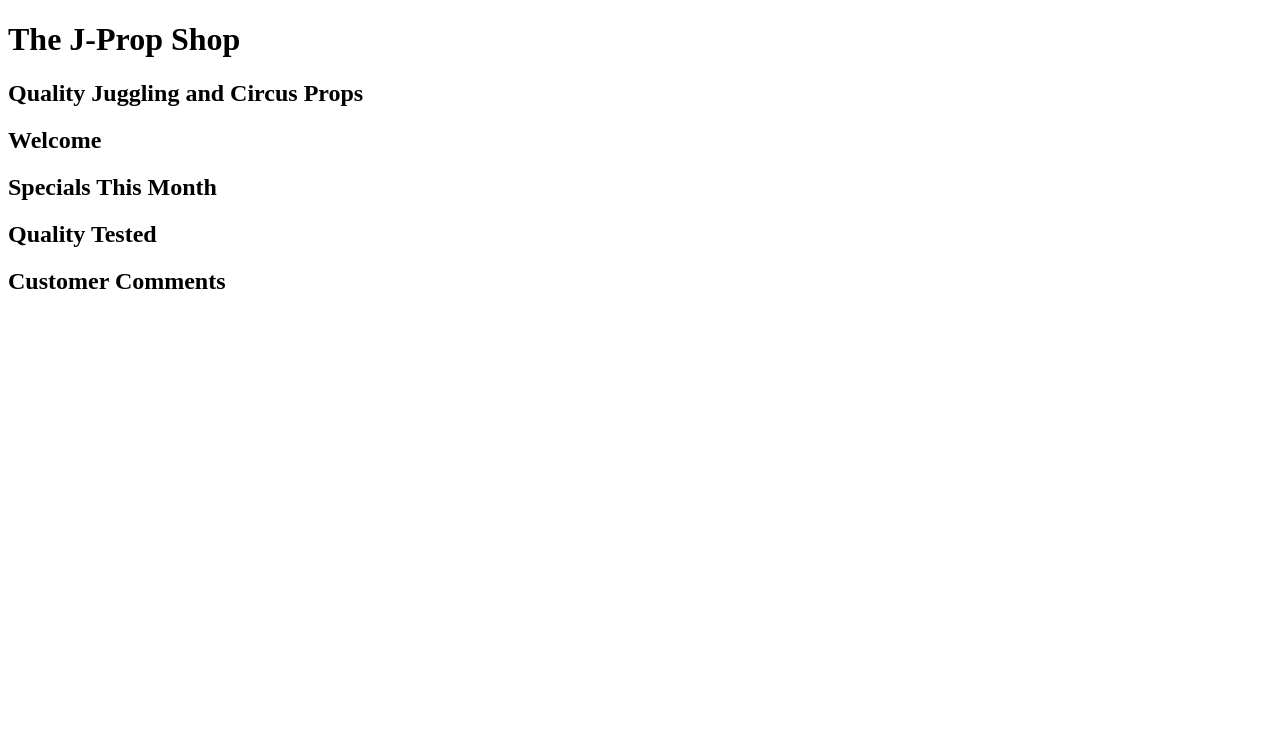
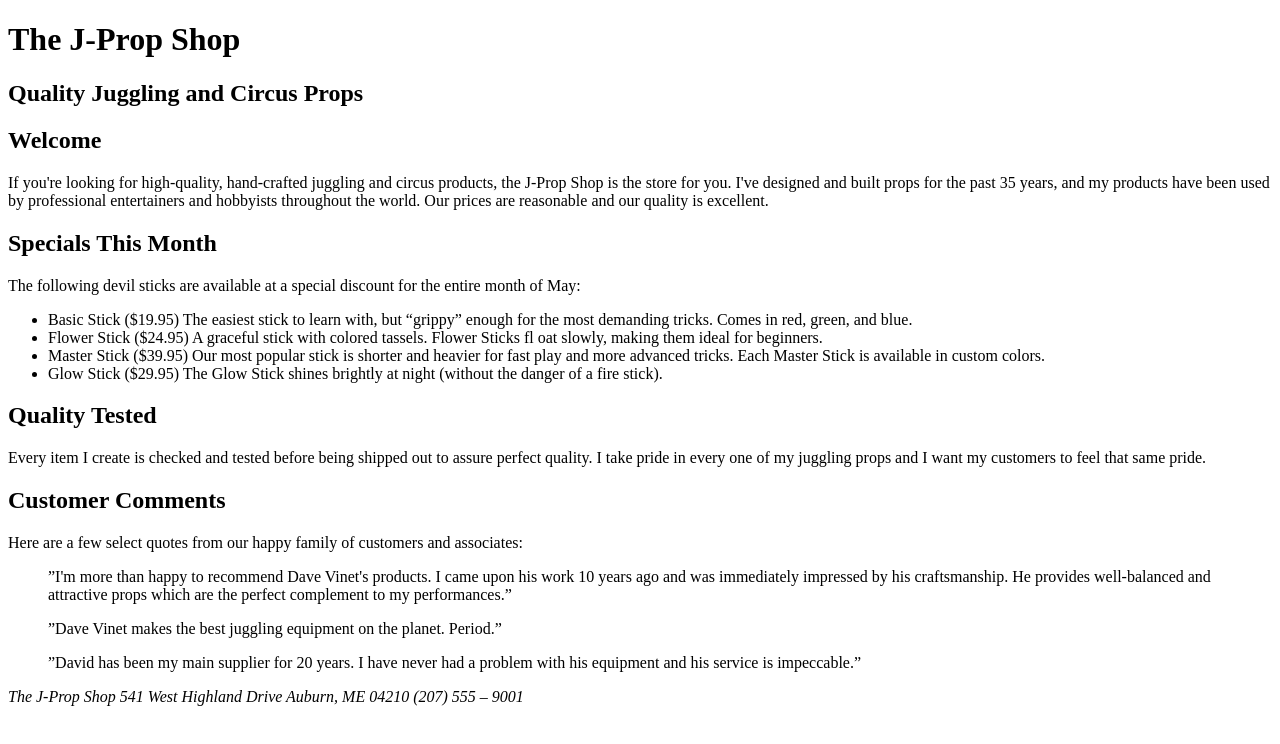
Before and after one commit to lando07/lando07.github.io, a plain HTML site: page Classwork/tutorial.01/tutorial/jprop.html in a window 1280 px wide. Drawn offline with Linux system fonts and the light colour scheme.

Commit message:
Worked on jprop and fumbled around

```diff
--- a/Classwork/tutorial.01/tutorial/jprop.html
+++ b/Classwork/tutorial.01/tutorial/jprop.html
@@ -6,6 +6,7 @@
         Author: Landon Smith
         Date: 8/30/22-->
     <title>The J-Prop Shop</title>
+    <link rel="stylesheet" href="jpstyles.css" type="text/css" />
 </head>
 
 <body>
@@ -19,24 +20,82 @@
     <section>
         <article>
             <h2>Welcome</h2>
-                <p></p>
+            <p>If you're looking for high-quality, hand-crafted
+                juggling and circus products, the J-Prop Shop is
+                the store for you. I've designed and built props
+                for the past 35 years, and my products have been
+                used by professional entertainers and hobbyists
+                throughout the world. Our prices are reasonable and
+                our quality is excellent.</p>
         </article>
 
         <article>
             <h2>Specials This Month</h2>
+            <p>The following devil sticks are available at a
+                special discount for the entire month of May:
+            </p>
+            <ul>
+                <li>Basic Stick ($19.95)
+                    The easiest stick to learn with, but “grippy” enough
+                    for the most demanding tricks. Comes in red, green,
+                    and blue.
+                </li>
+                <li>Flower Stick ($24.95)
+                    A graceful stick with colored tassels. Flower Sticks
+                    fl oat slowly, making them ideal for beginners.
+                </li>
+                <li>Master Stick ($39.95)
+                    Our most popular stick is shorter and heavier for
+                    fast play and more advanced tricks. Each Master Stick
+                    is available in custom colors.
+                </li>
+                <li>Glow Stick ($29.95)
+                    The Glow Stick shines brightly at night (without
+                    the danger of a fire stick).
+                </li>
+            </ul>
         </article>
 
         <article>
             <h2>Quality Tested</h2>
+            <p>Every item I create is checked and tested before
+                being shipped out to assure perfect quality. I take
+                pride in every one of my juggling props and I want
+                my customers to feel that same pride.
+            </p>
         </article>
     </section>
 
     <aside>
         <h2>Customer Comments</h2>
+        <p>Here are a few select quotes from our happy family
+            of customers and associates:
+        </p>
+        <blockquote>
+            <p>”I'm more than happy to recommend Dave Vinet's
+                products. I came upon his work 10 years ago and
+                was immediately impressed by his craftsmanship.
+                He provides well-balanced and attractive
+                props which are the perfect complement to my
+                performances.”
+            </p>
+            <p>”Dave Vinet makes the best juggling equipment on
+                the planet. Period.”
+            </p>
+            <p>”David has been my main supplier for 20 years. I
+                have never had a problem with his equipment and
+                his service is impeccable.”
+            </p>
+        </blockquote>
     </aside>
 
     <footer>
-
+        <address>The J-Prop Shop
+            541 West Highland Drive
+            Auburn, ME 04210
+            (207) 555 – 9001
+        </address>
     </footer>
 </body>
+
 </html>
```
Also changed, not shown: index.html (+1 -1 lines). Lines whose indentation alone changed are shown as unchanged.
